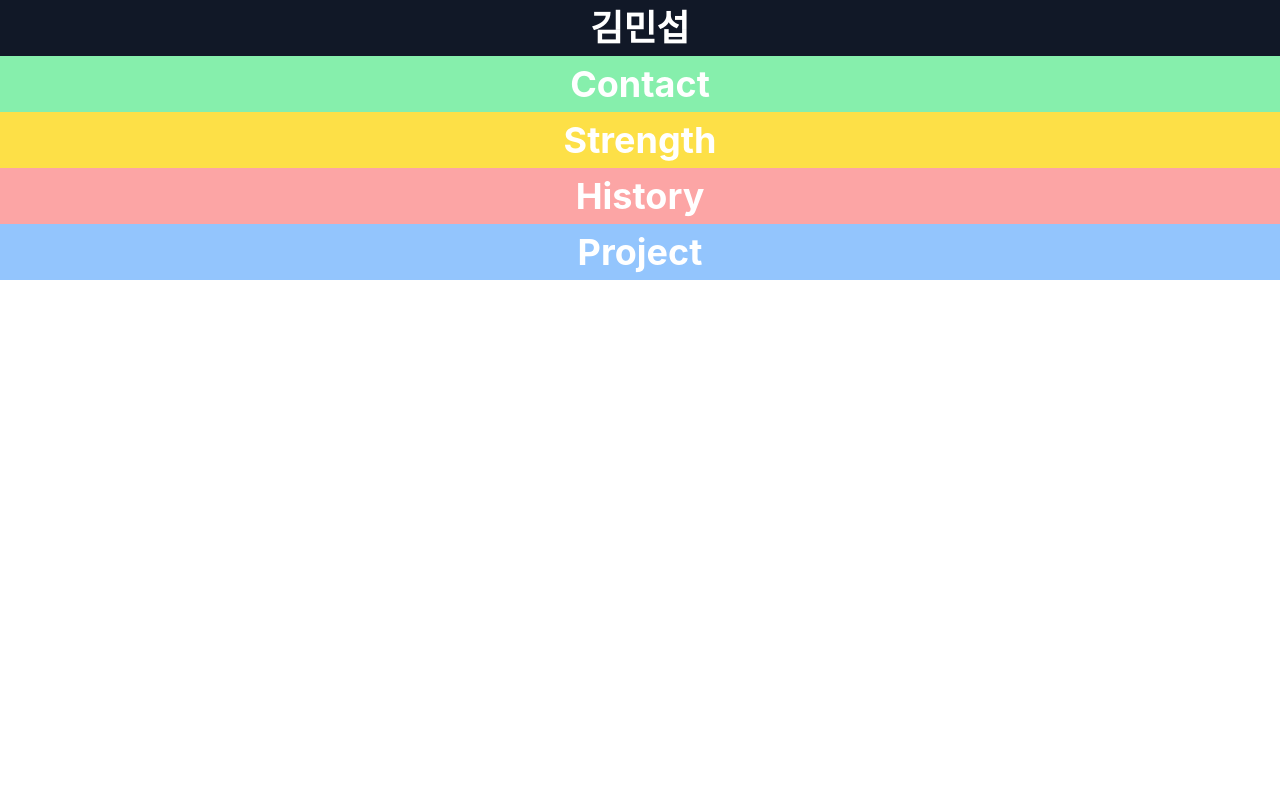
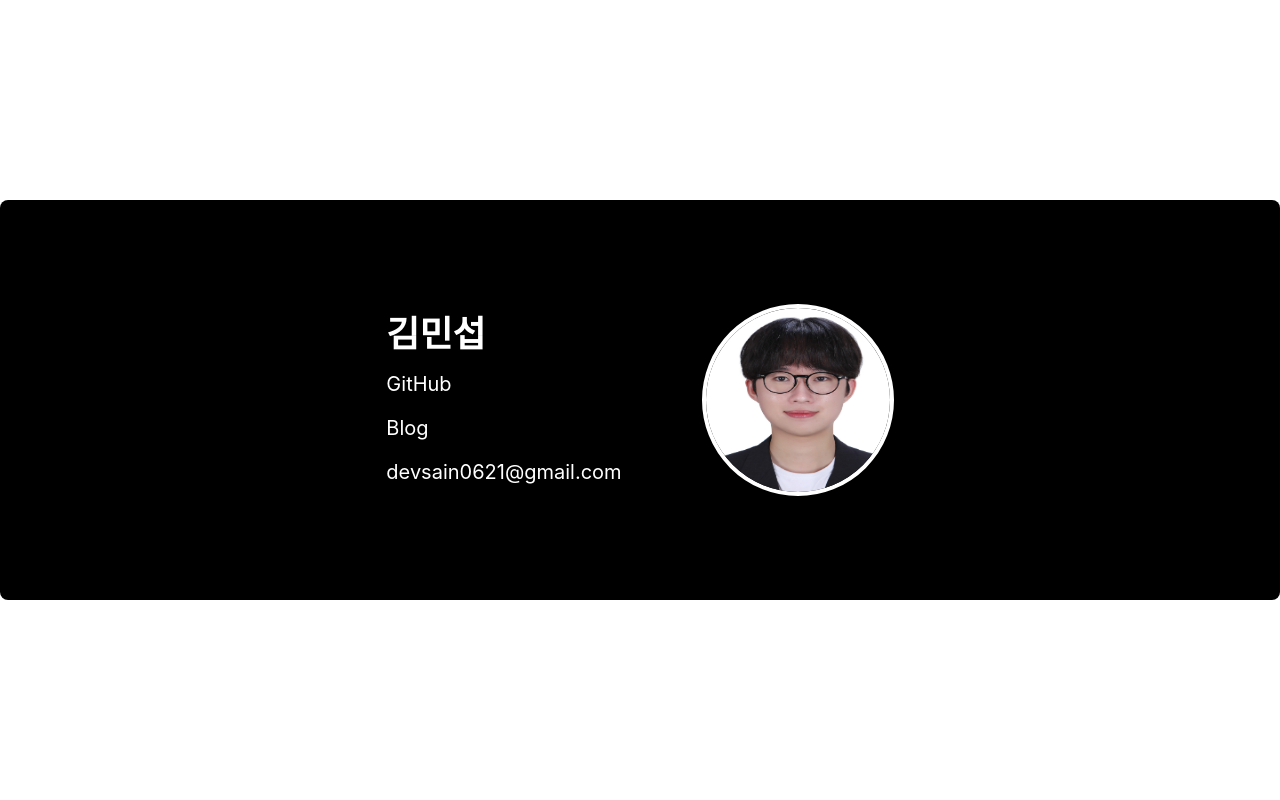
Before and after one commit to kimmainsain/kimmainsain.github.io, a React (Create React App) app: page / in a window 1280 px wide. Shown: the top 800 px of the page. Built offline with nearby package versions, Linux system fonts and the light colour scheme.

Commit message:
Feat : UserInfo 작성, image 밀림현상 발생, 주소링크완료

```diff
--- a/src/components/Contact.tsx
+++ b/src/components/Contact.tsx
@@ -2,9 +2,9 @@ import React from "react";
 
 const Contact = () => {
   return (
-    <div className="w-full h-full py-2 bg-green-300">
+    <div className="w-full h-screen py-2 bg-gray-100 m-4">
       <div className="flex justify-center">
-        <div className="text-4xl font-bold text-white">Contact</div>
+        <div className="text-4xl font-bold text-black">Contact</div>
       </div>
     </div>
   );
--- a/src/components/History.tsx
+++ b/src/components/History.tsx
@@ -2,9 +2,9 @@ import React from "react";
 
 const History = () => {
   return (
-    <div className="w-full h-full py-2 bg-red-300">
+    <div className="w-full h-screen py-2 bg-red-300">
       <div className="flex justify-center">
-        <div className="text-4xl font-bold text-white">History</div>
+        <div className="text-4xl font-bold text-black">History</div>
       </div>
     </div>
   );
--- a/src/components/Project.tsx
+++ b/src/components/Project.tsx
@@ -2,7 +2,7 @@ import React from "react";
 
 const Project = () => {
   return (
-    <div className="w-full py-2 h-full bg-blue-300">
+    <div className="w-full py-2 h-screen bg-black">
       <div className="flex justify-center">
         <div className="text-4xl font-bold text-white">Project</div>
       </div>
--- a/src/components/Strength.tsx
+++ b/src/components/Strength.tsx
@@ -2,9 +2,9 @@ import React from "react";
 
 const Strength = () => {
   return (
-    <div className="w-full h-full py-2 bg-yellow-300">
+    <div className="w-full h-screen py-2 bg-yellow-300">
       <div className="flex justify-center">
-        <div className="text-4xl font-bold text-white">Strength</div>
+        <div className="text-4xl font-bold text-black">Strength</div>
       </div>
     </div>
   );
--- a/src/components/UserInfo.tsx
+++ b/src/components/UserInfo.tsx
@@ -1,10 +1,40 @@
 import React from "react";
+import profileImage from "../assets/images/profileImage.jpg";
 
 const UserInfo = () => {
   return (
-    <div className="w-full bg-gray-900 py-2 h-full">
-      <div className="flex justify-center">
-        <div className="text-4xl font-bold text-white">김민섭</div>
+    <div className="w-full h-screen bg-white flex items-center justify-center">
+      <div className="w-full h-1/2 bg-black p-8 rounded-lg flex items-center">
+        <div className="flex-grow"></div>
+        <div className="flex-grow-0 flex-1 text-white space-y-4 flex-col flex mr-8">
+          <div className="text-4xl font-bold">김민섭</div>
+          <a
+            href="https://github.com/kimmainsain"
+            className="text-xl hover:underline"
+          >
+            GitHub
+          </a>
+          <a
+            href="https://velog.io/@kimmainsain"
+            className="text-xl hover:underline"
+          >
+            Blog
+          </a>
+          <a
+            href="mailto:devsain0621@gmail.com"
+            className="text-xl hover:underline"
+          >
+            devsain0621@gmail.com
+          </a>
+        </div>
+        <div className="ml-12">
+          <img
+            src={profileImage}
+            alt="김민섭"
+            className="w-48 h-48 rounded-full border-4 border-white shadow-lg"
+          />
+        </div>
+        <div className="flex-grow"></div>
       </div>
     </div>
   );
```
Also changed, not shown: src/assets/images/profileImage.jpg (added).
